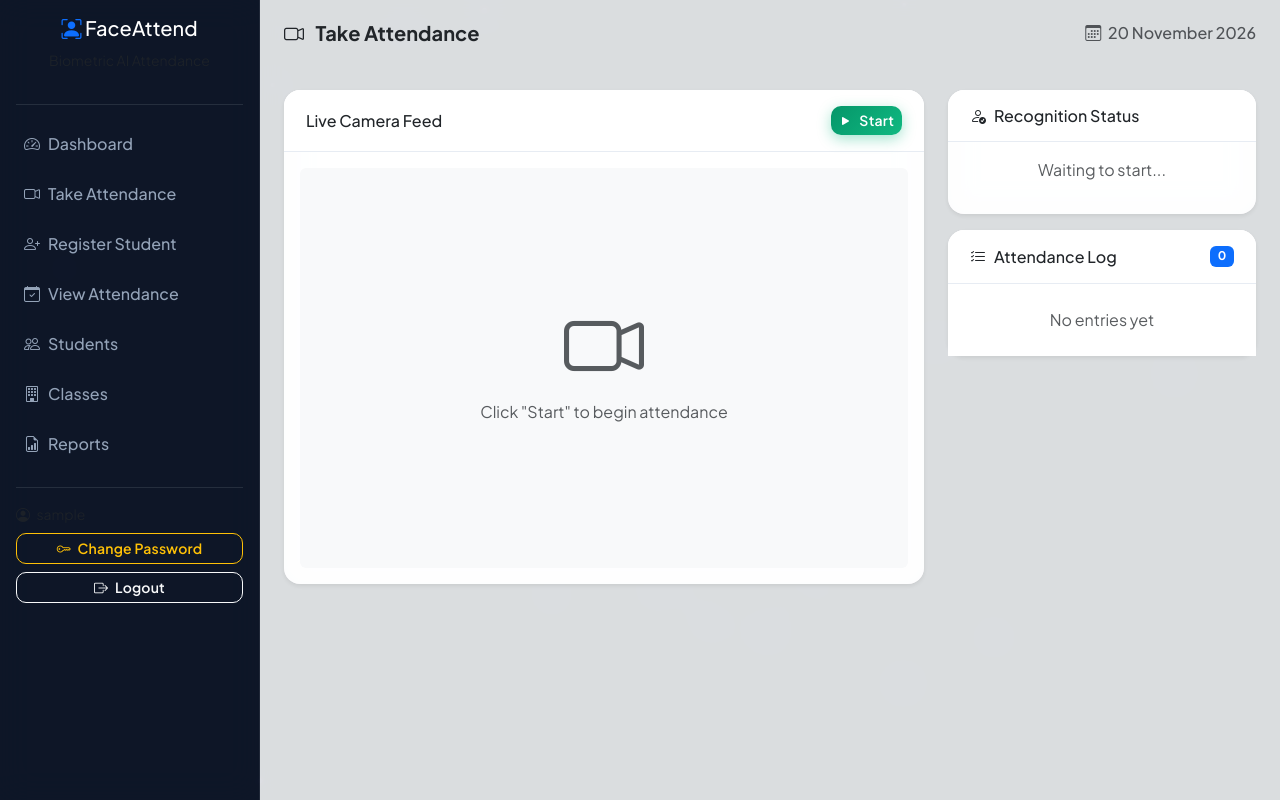
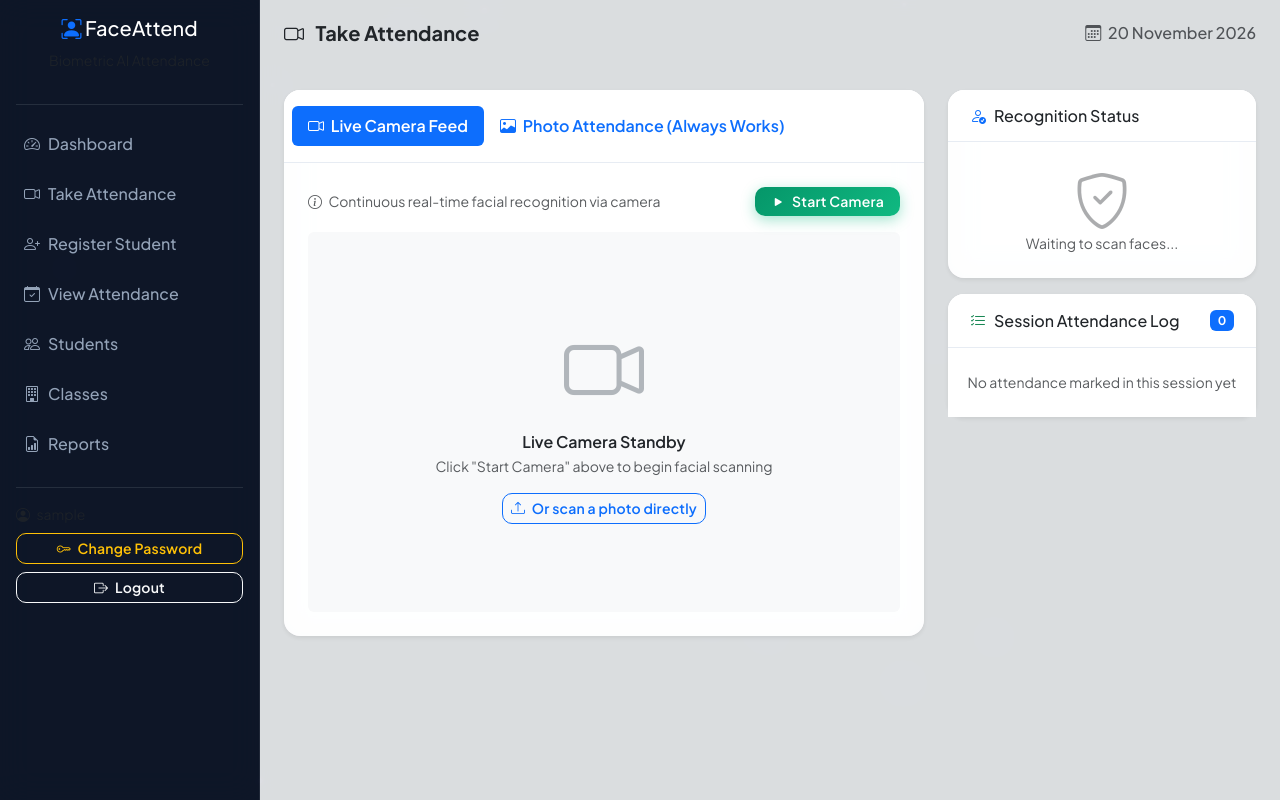
Before and after one commit to sumitkushwaha73766-cloud/face-attendance-system, a Flask app: template templates/attendance.html in a window 1280 px wide. Run offline with Flask 3, Linux system fonts and the light colour scheme; the template is opened without the code that fills it, so the values that code supplies are empty; the visitor is signed in with stand-in values (Sample User, id 1); some libraries are stand-ins or nearby versions.

Commit message:
Add Photo Attendance mode and robust camera auto-detection

```diff
--- a/app.py
+++ b/app.py
@@ -336,7 +336,7 @@ def api_recognize():
     """API endpoint: capture frame, recognize face, mark attendance."""
     success, frame = camera.get_frame()
     if not success:
-        return jsonify({"status": "error", "message": "Cannot access camera"})
+        return jsonify({"status": "error", "message": "Physical camera unavailable. Please use Photo Attendance."})
 
     encoding, face_location, error = encode_face_from_frame(frame)
     if error:
@@ -357,6 +357,50 @@ def api_recognize():
         })
     else:
         return jsonify({"status": "unknown", "message": "Face not recognized"})
+
+
+@app.route("/api/recognize_photo", methods=["POST"])
+@login_required
+def api_recognize_photo():
+    """API endpoint: recognize face from an uploaded photo or browser snapshot and mark attendance."""
+    photo = request.files.get("photo")
+    captured_data = request.form.get("captured_photo")
+
+    frame = None
+    if photo and photo.filename:
+        file_bytes = np.frombuffer(photo.read(), np.uint8)
+        frame = cv2.imdecode(file_bytes, cv2.IMREAD_COLOR)
+    elif captured_data:
+        try:
+            img_data = captured_data.split(",")[1]
+            img_bytes = base64.b64decode(img_data)
+            nparr = np.frombuffer(img_bytes, np.uint8)
+            frame = cv2.imdecode(nparr, cv2.IMREAD_COLOR)
+        except Exception:
+            return jsonify({"status": "error", "message": "Invalid photo data."})
+
+    if frame is None:
+        return jsonify({"status": "error", "message": "Please choose or capture a photo."})
+
+    encoding, face_location, error = encode_face_from_frame(frame)
+    if error:
+        return jsonify({"status": "error", "message": error})
+
+    known_faces = get_all_face_encodings()
+    match = recognize_face(encoding, known_faces)
+
+    if match:
+        newly_marked = mark_attendance(match["id"])
+        return jsonify({
+            "status": "success",
+            "name": match["name"],
+            "roll_no": match["roll_no"],
+            "confidence": match["confidence"],
+            "newly_marked": newly_marked,
+            "message": f"{'Attendance marked for' if newly_marked else 'Already marked today for'} {match['name']}",
+        })
+    else:
+        return jsonify({"status": "unknown", "message": "Face not recognized. Student may not be registered yet."})
 
 
 @app.route("/api/stop_camera", methods=["POST"])
--- a/templates/attendance.html
+++ b/templates/attendance.html
@@ -5,49 +5,96 @@
 {% block content %}
 <div class="row">
     <div class="col-md-8">
-        <div class="card border-0 shadow-sm">
-            <div class="card-header bg-white d-flex justify-content-between align-items-center">
-                <h6 class="mb-0">Live Camera Feed</h6>
+        <div class="card border-0 shadow-sm mb-4">
+            <div class="card-header bg-white p-3">
+                <ul class="nav nav-pills card-header-pills" id="attendanceModeTab" role="tablist">
+                    <li class="nav-item">
+                        <button class="nav-link active" id="tab-live-btn" data-bs-toggle="pill" data-bs-target="#tab-live" type="button">
+                            <i class="bi bi-camera-video me-1"></i> Live Camera Feed
+                        </button>
+                    </li>
+                    <li class="nav-item">
+                        <button class="nav-link" id="tab-photo-btn" data-bs-toggle="pill" data-bs-target="#tab-photo" type="button">
+                            <i class="bi bi-image me-1"></i> Photo Attendance (Always Works)
+                        </button>
+                    </li>
+                </ul>
+            </div>
+            <div class="card-body p-4">
+                <div class="tab-content" id="attendanceModeTabContent">
+                    <!-- Tab 1: Live Camera Feed -->
+                    <div class="tab-pane fade show active" id="tab-live">
+                        <div class="d-flex justify-content-between align-items-center mb-3">
+                            <span class="small text-muted"><i class="bi bi-info-circle me-1"></i> Continuous real-time facial recognition via camera</span>
                             <div>
-                    <button class="btn btn-success btn-sm" id="startBtn" onclick="startAttendance()">
-                        <i class="bi bi-play-fill me-1"></i> Start
+                                <button class="btn btn-success btn-sm px-3" id="startBtn" onclick="startAttendance()">
+                                    <i class="bi bi-play-fill me-1"></i> Start Camera
                                 </button>
-                    <button class="btn btn-danger btn-sm" id="stopBtn" onclick="stopAttendance()" style="display:none;">
-                        <i class="bi bi-stop-fill me-1"></i> Stop
+                                <button class="btn btn-danger btn-sm px-3" id="stopBtn" onclick="stopAttendance()" style="display:none;">
+                                    <i class="bi bi-stop-fill me-1"></i> Stop Camera
                                 </button>
                             </div>
                         </div>
-            <div class="card-body text-center">
-                <div id="cameraPlaceholder" class="bg-light rounded d-flex align-items-center justify-content-center" style="height:400px;">
-                    <div class="text-muted">
-                        <i class="bi bi-camera-video display-1"></i>
-                        <p class="mt-2">Click "Start" to begin attendance</p>
+
+                        <div class="text-center">
+                            <div id="cameraPlaceholder" class="bg-light rounded d-flex flex-column align-items-center justify-content-center p-5" style="min-height: 380px;">
+                                <i class="bi bi-camera-video display-1 text-secondary opacity-50 mb-3"></i>
+                                <h6 class="fw-semibold text-dark mb-1">Live Camera Standby</h6>
+                                <p class="text-muted small mb-3">Click "Start Camera" above to begin facial scanning</p>
+                                <button class="btn btn-outline-primary btn-sm" onclick="switchToPhotoTab()">
+                                    <i class="bi bi-upload me-1"></i> Or scan a photo directly
+                                </button>
+                            </div>
+                            <img id="cameraFeed" src="" class="rounded shadow-sm img-fluid" style="max-height: 420px; display: none;">
                         </div>
                     </div>
-                <img id="cameraFeed" src="" class="rounded" style="max-width:100%; display:none;">
+
+                    <!-- Tab 2: Photo Attendance -->
+                    <div class="tab-pane fade" id="tab-photo">
+                        <div class="p-3 border rounded bg-light mb-3">
+                            <h6 class="fw-bold mb-1"><i class="bi bi-person-bounding-box me-1 text-primary"></i> Instant Photo Recognition</h6>
+                            <p class="text-muted small mb-3">Upload a student photo or selfie to recognize their face and mark attendance immediately in the database.</p>
+
+                            <form id="photoAttendanceForm" enctype="multipart/form-data">
+                                <div class="mb-3">
+                                    <input type="file" id="scanPhotoInput" class="form-control" accept=".jpg,.jpeg,.png" onchange="previewScanPhoto(event)">
+                                </div>
+                                <div id="scanPhotoPreviewContainer" class="text-center mb-3" style="display:none;">
+                                    <img id="scanPhotoPreview" src="" class="rounded border shadow-sm" style="max-height: 220px; max-width: 100%;">
+                                </div>
+                                <button type="button" id="scanPhotoBtn" class="btn btn-primary w-100 py-2" onclick="submitPhotoAttendance()">
+                                    <i class="bi bi-upc-scan me-2"></i> Scan Face & Mark Attendance
+                                </button>
+                            </form>
+                        </div>
+                    </div>
+                </div>
             </div>
         </div>
     </div>
 
     <div class="col-md-4">
+        <!-- Recognition Status -->
         <div class="card border-0 shadow-sm mb-3">
             <div class="card-header bg-white">
-                <h6 class="mb-0"><i class="bi bi-person-check me-2"></i>Recognition Status</h6>
+                <h6 class="mb-0"><i class="bi bi-person-check me-2 text-primary"></i>Recognition Status</h6>
             </div>
-            <div class="card-body text-center" id="recognitionStatus">
-                <p class="text-muted">Waiting to start...</p>
+            <div class="card-body text-center p-4" id="recognitionStatus">
+                <i class="bi bi-shield-check display-4 text-muted opacity-50 mb-2"></i>
+                <p class="text-muted small mb-0">Waiting to scan faces...</p>
             </div>
         </div>
 
+        <!-- Today's Log -->
         <div class="card border-0 shadow-sm">
             <div class="card-header bg-white d-flex justify-content-between align-items-center">
-                <h6 class="mb-0"><i class="bi bi-list-check me-2"></i>Attendance Log</h6>
+                <h6 class="mb-0"><i class="bi bi-list-check me-2 text-success"></i>Session Attendance Log</h6>
                 <span class="badge bg-primary" id="logCount">0</span>
             </div>
-            <div class="card-body p-0" style="max-height:400px; overflow-y:auto;">
+            <div class="card-body p-0" style="max-height: 400px; overflow-y: auto;">
                 <ul class="list-group list-group-flush" id="attendanceLog">
-                    <li class="list-group-item text-center text-muted py-4">
-                        No entries yet
+                    <li class="list-group-item text-center text-muted py-4 small">
+                        No attendance marked in this session yet
                     </li>
                 </ul>
             </div>
@@ -60,9 +107,13 @@
 <script>
 let recognitionInterval = null;
 let logCount = 0;
+const csrfToken = document.querySelector('meta[name="csrf-token"]').getAttribute('content');
 
-// [FIX C2] Get CSRF token for AJAX requests
-const csrfToken = document.querySelector('meta[name="csrf-token"]').getAttribute('content');
+function switchToPhotoTab() {
+    const photoTabBtn = document.getElementById('tab-photo-btn');
+    const tab = new bootstrap.Tab(photoTabBtn);
+    tab.show();
+}
 
 function startAttendance() {
     const feed = document.getElementById('cameraFeed');
@@ -77,9 +128,9 @@ function startAttendance() {
     stopBtn.style.display = 'inline-block';
 
     document.getElementById('recognitionStatus').innerHTML =
-        '<div class="spinner-border text-primary" role="status"></div><p class="mt-2">Scanning faces...</p>';
+        '<div class="spinner-border text-primary mb-2" role="status"></div><p class="small text-muted">Scanning for faces...</p>';
 
-    recognitionInterval = setInterval(recognizeFace, 3000);
+    recognitionInterval = setInterval(recognizeLiveFeed, 3000);
 }
 
 function stopAttendance() {
@@ -88,7 +139,10 @@ function stopAttendance() {
     const startBtn = document.getElementById('startBtn');
     const stopBtn = document.getElementById('stopBtn');
 
+    if (recognitionInterval) {
         clearInterval(recognitionInterval);
+        recognitionInterval = null;
+    }
 
     fetch("{{ url_for('api_stop_camera') }}", {
         method: 'POST',
@@ -102,34 +156,26 @@ function stopAttendance() {
     stopBtn.style.display = 'none';
 
     document.getElementById('recognitionStatus').innerHTML =
-        '<p class="text-muted">Camera stopped.</p>';
+        '<p class="text-muted small mb-0">Camera stopped.</p>';
 }
 
-// [FIX H5] HTML escape function to prevent XSS
 function escapeHtml(str) {
     const div = document.createElement('div');
     div.textContent = str;
     return div.innerHTML;
 }
 
-function recognizeFace() {
-    fetch("{{ url_for('api_recognize') }}", {
-        method: 'POST',
-        headers: { 'X-CSRFToken': csrfToken }
-    })
-        .then(res => res.json())
-        .then(data => {
+function displayRecognitionResult(data) {
     const status = document.getElementById('recognitionStatus');
 
     if (data.status === 'success') {
-                // [FIX H5] Use escapeHtml to prevent XSS from student names
         status.innerHTML = `
             <div class="text-success">
-                        <i class="bi bi-check-circle display-4"></i>
-                        <h5 class="mt-2">${escapeHtml(data.name)}</h5>
-                        <p>Roll: ${escapeHtml(data.roll_no)}</p>
-                        <p>Confidence: ${escapeHtml(String(data.confidence))}%</p>
-                        <small class="${data.newly_marked ? 'text-success' : 'text-warning'}">${escapeHtml(data.message)}</small>
+                <i class="bi bi-check-circle-fill display-4"></i>
+                <h5 class="mt-2 fw-bold text-dark">${escapeHtml(data.name)}</h5>
+                <p class="mb-1 text-secondary small">Roll: <strong>${escapeHtml(data.roll_no)}</strong></p>
+                <div class="badge bg-success mb-2">Confidence: ${escapeHtml(String(data.confidence))}%</div><br>
+                <small class="${data.newly_marked ? 'text-success fw-bold' : 'text-warning'}">${escapeHtml(data.message)}</small>
             </div>
         `;
         if (data.newly_marked) {
@@ -139,19 +185,72 @@ function recognizeFace() {
         status.innerHTML = `
             <div class="text-warning">
                 <i class="bi bi-question-circle display-4"></i>
-                        <p class="mt-2">Unknown Person</p>
+                <h6 class="mt-2 text-dark fw-bold">Unknown Person</h6>
+                <p class="text-muted small">${escapeHtml(data.message)}</p>
             </div>
         `;
     } else {
         status.innerHTML = `
-                    <div class="text-muted">
-                        <i class="bi bi-search display-4"></i>
-                        <p class="mt-2">${escapeHtml(data.message)}</p>
+            <div class="text-secondary">
+                <i class="bi bi-info-circle display-4 text-warning"></i>
+                <p class="mt-2 small text-muted">${escapeHtml(data.message)}</p>
             </div>
         `;
     }
+}
+
+function recognizeLiveFeed() {
+    fetch("{{ url_for('api_recognize') }}", {
+        method: 'POST',
+        headers: { 'X-CSRFToken': csrfToken }
     })
+    .then(res => res.json())
+    .then(data => displayRecognitionResult(data))
     .catch(err => console.error('Recognition error:', err));
+}
+
+function previewScanPhoto(e) {
+    const file = e.target.files[0];
+    if (file) {
+        const reader = new FileReader();
+        reader.onload = function(evt) {
+            document.getElementById('scanPhotoPreview').src = evt.target.result;
+            document.getElementById('scanPhotoPreviewContainer').style.display = 'block';
+        };
+        reader.readAsDataURL(file);
+    }
+}
+
+function submitPhotoAttendance() {
+    const fileInput = document.getElementById('scanPhotoInput');
+    if (!fileInput.files || fileInput.files.length === 0) {
+        alert('Please choose a photo to scan.');
+        return;
+    }
+
+    const scanBtn = document.getElementById('scanPhotoBtn');
+    scanBtn.disabled = true;
+    scanBtn.innerHTML = '<span class="spinner-border spinner-border-sm me-2"></span> Analyzing Face...';
+
+    const formData = new FormData();
+    formData.append('photo', fileInput.files[0]);
+
+    fetch("{{ url_for('api_recognize_photo') }}", {
+        method: 'POST',
+        headers: { 'X-CSRFToken': csrfToken },
+        body: formData
+    })
+    .then(res => res.json())
+    .then(data => {
+        scanBtn.disabled = false;
+        scanBtn.innerHTML = '<i class="bi bi-upc-scan me-2"></i> Scan Face & Mark Attendance';
+        displayRecognitionResult(data);
+    })
+    .catch(err => {
+        scanBtn.disabled = false;
+        scanBtn.innerHTML = '<i class="bi bi-upc-scan me-2"></i> Scan Face & Mark Attendance';
+        alert('Error processing photo: ' + err.message);
+    });
 }
 
 function addToLog(name, rollNo) {
@@ -163,17 +262,15 @@ function addToLog(name, rollNo) {
     document.getElementById('logCount').textContent = logCount;
 
     const item = document.createElement('li');
-    item.className = 'list-group-item d-flex justify-content-between align-items-center';
+    item.className = 'list-group-item d-flex justify-content-between align-items-center py-2 px-3';
 
-    // [FIX H5] Use textContent for user-supplied data
     const infoDiv = document.createElement('div');
     const nameEl = document.createElement('strong');
     nameEl.textContent = name;
     const rollEl = document.createElement('small');
-    rollEl.className = 'text-muted';
+    rollEl.className = 'text-muted d-block';
     rollEl.textContent = rollNo;
     infoDiv.appendChild(nameEl);
-    infoDiv.appendChild(document.createElement('br'));
     infoDiv.appendChild(rollEl);
 
     const badge = document.createElement('span');
```
Also changed, not shown: services/camera_service.py (+94 -20 lines). Lines whose indentation alone changed are shown as unchanged.
